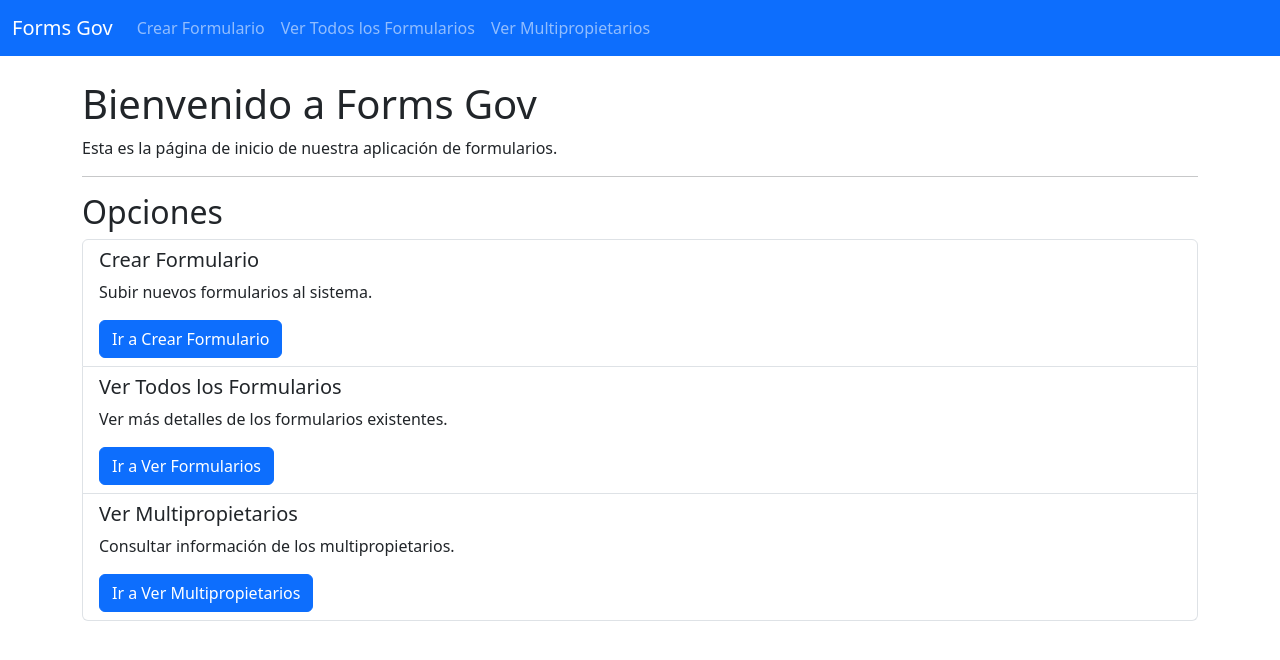
After one commit to AgBallivian/Proyecto-DSV-2, a Flask app: page / in a window 1280 px wide. The commit adds this page. Shown: the top 660 px of the page. Run offline with Flask 3, Linux system fonts and the light colour scheme.

Commit message:
Front end 1
Pagina principal, y un menu simple
SIN ASTRO

```diff
--- a/flask-server/app.py
+++ b/flask-server/app.py
@@ -25,6 +25,32 @@ def get_db_connection():
     return connection
 
 
+#Front end
+@app.route('/')
+def index():
+    return render_template('index.html')
+
+@app.route('/crear_formulario', methods=['GET', 'POST'])
+def crear_formulario():
+    if request.method == 'POST':
+        # Lógica para procesar el formulario enviado
+        pass
+    return render_template('crear_formulario.html')
+
+@app.route('/ver_formularios')
+def ver_formularios():
+    # Obtener la lista de formularios desde la base de datos
+    formularios = [...] # Consulta a la base de datos
+    return render_template('ver_formularios.html', formularios=formularios)
+
+@app.route('/ver_multipropietarios')
+def ver_multipropietarios():
+    # Obtener la lista de multipropietarios desde la base de datos
+    multipropietarios = [...] # Consulta a la base de datos
+    return render_template('ver_multipropietarios.html', multipropietarios=multipropietarios)
+
+
+## API
 @app.route('/show_formularios', methods=['GET'])
 def show_formularios():
     connection = get_db_connection()
--- a/flask-server/templates/base.html
+++ b/flask-server/templates/base.html
@@ -2,12 +2,37 @@
 <html>
   <head>
     <title>{% block title %}{% endblock %}</title>
-    <!-- Archivos CSS -->
-    <link rel="stylesheet" href="{{ url_for('static', filename='css/styles.css') }}">
+    <!-- Enlace al CSS de Bootstrap -->
+    <link rel="stylesheet" href="https://cdn.jsdelivr.net/npm/bootstrap@5.3.0/dist/css/bootstrap.min.css">
   </head>
   <body>
-    {% block content %}{% endblock %}
-    <!-- Archivos JavaScript -->
-    <script src="{{ url_for('static', filename='js/app.js') }}"></script>
+    {% block content %}
+    <nav class="navbar navbar-expand-lg navbar-dark bg-primary">
+      <div class="container-fluid">
+        <a class="navbar-brand" href="#">Forms Gov</a>
+        <button class="navbar-toggler" type="button" data-bs-toggle="collapse" data-bs-target="#navbarNav" aria-controls="navbarNav" aria-expanded="false" aria-label="Toggle navigation">
+          <span class="navbar-toggler-icon"></span>
+        </button>
+        <div class="collapse navbar-collapse" id="navbarNav">
+          <ul class="navbar-nav">
+            <!-- enlaces a otras paginas -->
+            <ul class="navbar-nav">
+              <li class="nav-item">
+                <a class="nav-link" href="{{ url_for('crear_formulario') }}">Crear Formulario</a>
+              </li>
+              <li class="nav-item">
+                <a class="nav-link" href="{{ url_for('ver_formularios') }}">Ver Todos los Formularios</a>
+              </li>
+              <li class="nav-item">
+                <a class="nav-link" href="{{ url_for('ver_multipropietarios') }}">Ver Multipropietarios</a>
+              </li>
+            </ul>
+          </ul>
+        </div>
+      </div>
+    </nav>
+    <!-- Aquí irá el contenido de cada página -->
+  {% endblock %}
+    <script src="https://cdn.jsdelivr.net/npm/bootstrap@5.3.0/dist/js/bootstrap.bundle.min.js"></script>
   </body>
 </html>
--- /dev/null
+++ b/flask-server/templates/index.html
@@ -0,0 +1,33 @@
+{% extends 'base.html' %}
+
+{% block title %}Página de Inicio{% endblock %}
+
+{% block content %}
+  {{ super() }}
+
+  <div class="container mt-4">
+    <h1>Bienvenido a Forms Gov</h1>
+    <p>Esta es la página de inicio de nuestra aplicación de formularios.</p>
+
+    <hr>
+
+    <h2>Opciones</h2>
+    <ul class="list-group">
+      <li class="list-group-item">
+        <h5>Crear Formulario</h5>
+        <p>Subir nuevos formularios al sistema.</p>
+        <a href="{{ url_for('crear_formulario') }}" class="btn btn-primary">Ir a Crear Formulario</a>
+      </li>
+      <li class="list-group-item">
+        <h5>Ver Todos los Formularios</h5>
+        <p>Ver más detalles de los formularios existentes.</p>
+        <a href="{{ url_for('ver_formularios') }}" class="btn btn-primary">Ir a Ver Formularios</a>
+      </li>
+      <li class="list-group-item">
+        <h5>Ver Multipropietarios</h5>
+        <p>Consultar información de los multipropietarios.</p>
+        <a href="{{ url_for('ver_multipropietarios') }}" class="btn btn-primary">Ir a Ver Multipropietarios</a>
+      </li>
+    </ul>
+  </div>
+{% endblock %}
```
Also changed, not shown: flask-server/templates/crear_formulario.html (added, +12 -0 lines), flask-server/templates/ver_formularios.html (added, +16 -0 lines), flask-server/templates/ver_multipropietarios.html (added, +16 -0 lines), flask-server/static/js/app.js (added).
